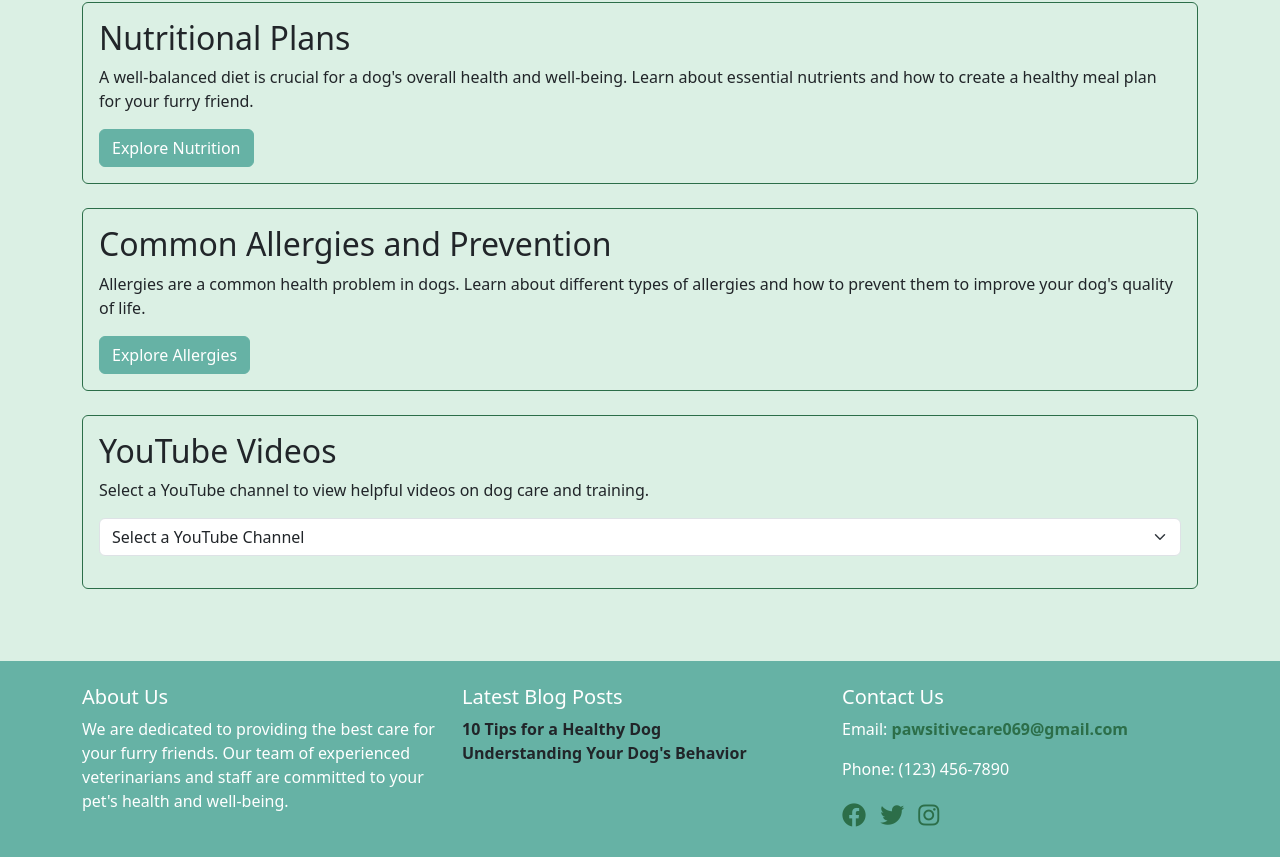
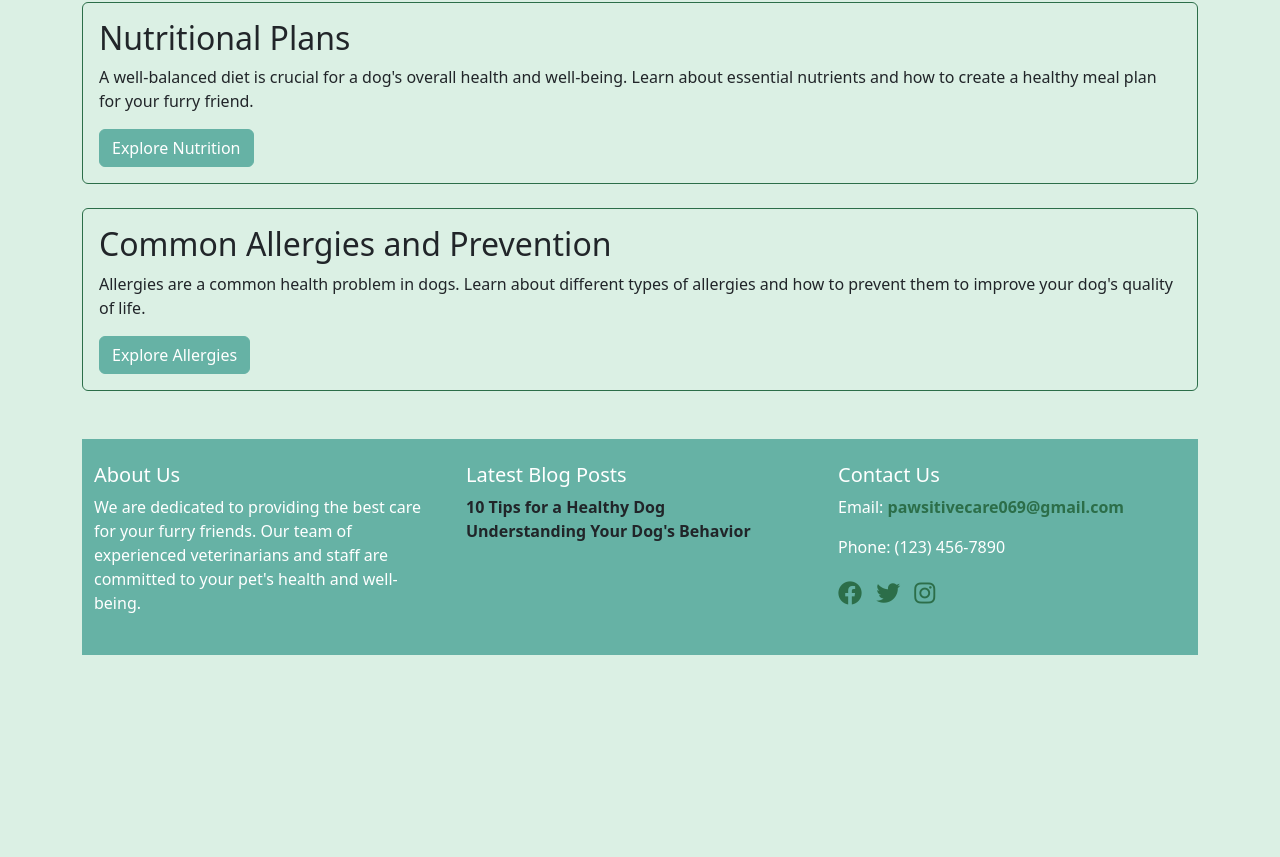
Before and after one commit to J-Dattani/Pawsitive_Care, a plain HTML site: page Dog_care.html in a window 1280 px wide. Shown: the part 390-1247 px from the top of the page. After the commit the page ends 1045 px from the top, so only its background shows below. Drawn offline with nearby package versions, Linux system fonts and the light colour scheme.

Commit message:
Update Dog_care.html

```diff
--- a/Dog_care.html
+++ b/Dog_care.html
@@ -222,26 +222,6 @@
         </div>
 
 
-        <div class="row mb-5" id="youtube">
-            <div class="col-md-12 mb-4">
-                <div class="card">
-                    <div class="card-body">
-                        <h2 class="card-title">YouTube Videos</h2>
-                        <p class="card-text">Select a YouTube channel to view helpful videos on dog care and training.</p>
-                        <select id="youtubeSelect" class="form-select">
-                            <option value="">Select a YouTube Channel</option>
-                            <option value="zak-george">Zak George's Dog Training Revolution</option>
-                            <option value="kik-puppy">Kikopup</option>
-                            <option value="the-dog-trainer">The Dog Trainer</option>
-                            <option value="the-honest-vet">The Honest Vet</option>
-                            <option value="the-dodo">The Dodo</option>
-                        </select>
-                        <div id="youtubePreview" class="mt-3"></div>
-                    </div>
-                </div>
-            </div>
-        </div>
-    </div>
 
 
 
```
